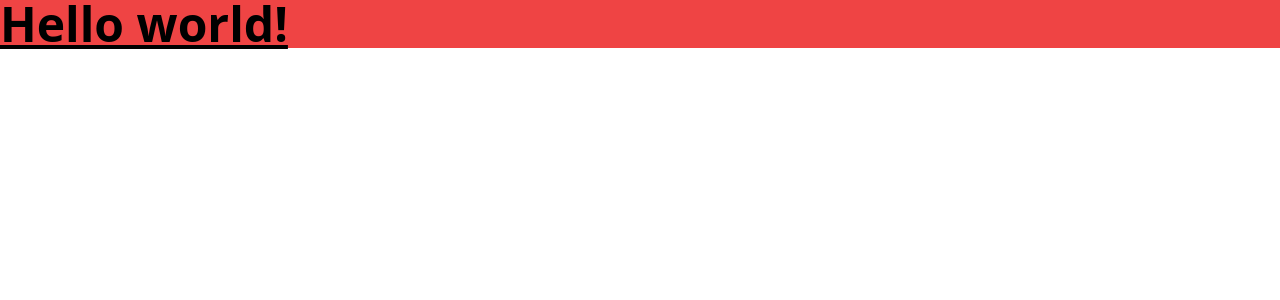
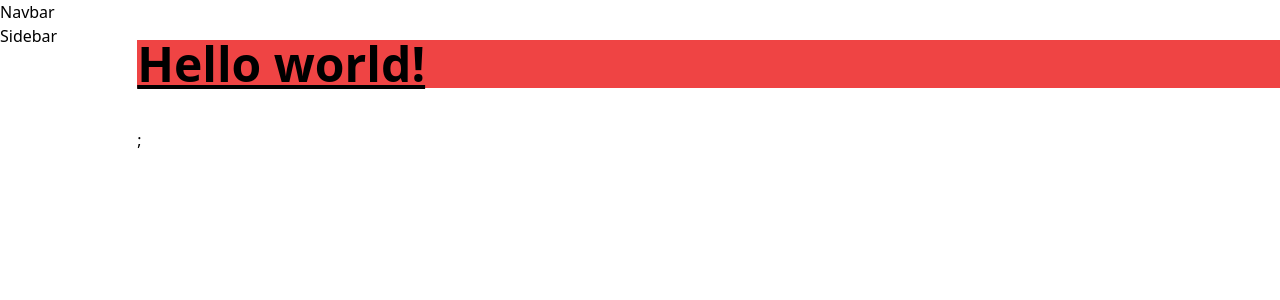
Before and after one commit to ss12932/tiktik-react, a Next.js app: page / in a window 1280 px wide. Shown: the top 300 px of the page. Built offline with nearby package versions, Linux system fonts and the light colour scheme.

Commit message:
sidebar + navbar components created + SSR app

```diff
--- /dev/null
+++ b/components/Navbar.tsx
@@ -0,0 +1,7 @@
+import React from 'react';
+
+const Navbar = () => {
+  return <div>Navbar</div>;
+};
+
+export default Navbar;
--- /dev/null
+++ b/components/Sidebar.tsx
@@ -0,0 +1,7 @@
+import React from 'react';
+
+const Sidebar = () => {
+  return <div>Sidebar</div>;
+};
+
+export default Sidebar;
--- a/pages/_app.tsx
+++ b/pages/_app.tsx
@@ -1,8 +1,30 @@
-import '../styles/globals.css'
-import type { AppProps } from 'next/app'
+import type { AppProps } from 'next/app';
+import { useState, useEffect } from 'react';
 
-function MyApp({ Component, pageProps }: AppProps) {
-  return <Component {...pageProps} />
-}
+import '../styles/globals.css';
 
-export default MyApp
+const MyApp = ({ Component, pageProps }: AppProps) => {
+  const [isSSR, setIsSSR] = useState(true);
+
+  useEffect(() => {
+    setIsSSR(false);
+  }, []);
+
+  if (isSSR) return null;
+
+  return (
+    <div>
+      Navbar
+      <div className="flex gap-6 md:gap-20">
+        <div className="h-[92vh] overflow-hidden xl:hover:overflow-auto">
+          Sidebar
+        </div>
+        <div className="mt-4 flex flex-col gap-10 overflow-auto h-[88vh] videos flex-1">
+          <Component {...pageProps} />;
+        </div>
+      </div>
+    </div>
+  );
+};
+
+export default MyApp;
```
